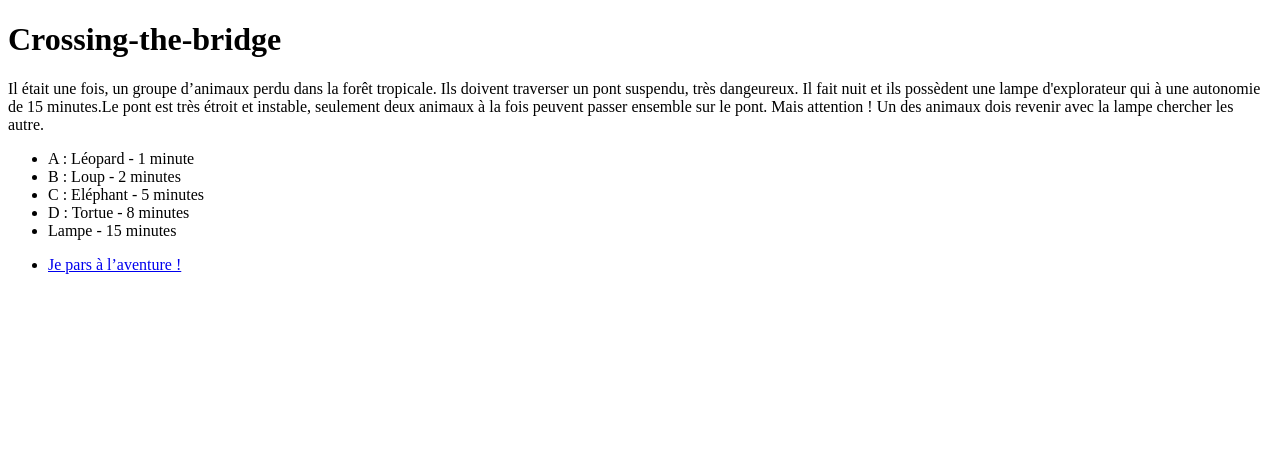
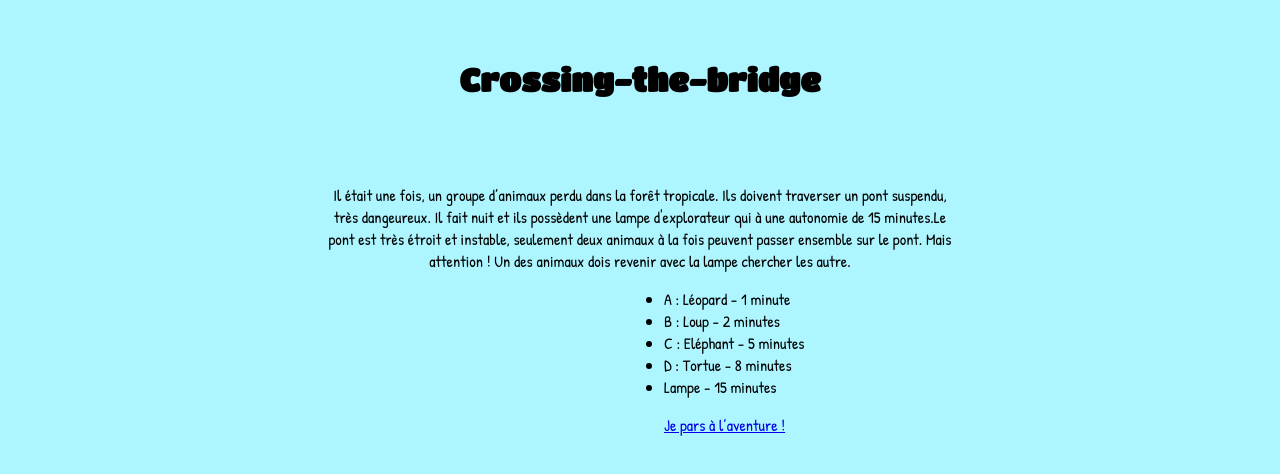
Before and after one commit to Eva-Rey/Crossing-the-bridge, a plain HTML site: page index.html in a window 1280 px wide. Drawn offline with Linux system fonts and the light colour scheme.

Commit message:
couleur et mise en page, page01

```diff
--- a/index.html
+++ b/index.html
@@ -3,6 +3,9 @@
   <head>
     <meta charset="utf-8">
     <title>Crossing the bridge</title>
+    <link rel="stylesheet" href="styles/main.css">
+    <link href="https://fonts.googleapis.com/css?family=Titan+One" rel="stylesheet">
+    <link href="https://fonts.googleapis.com/css?family=Patrick+Hand" rel="stylesheet">
   </head>
   <body>
 
@@ -11,19 +14,20 @@
 
 Il était une fois, un groupe d’animaux perdu dans la forêt tropicale. Ils doivent traverser un pont suspendu, très dangeureux. Il fait nuit et ils possèdent une lampe d'explorateur qui à une autonomie de 15 minutes.Le pont est très étroit et instable, seulement deux animaux à la fois peuvent passer ensemble sur le pont.
 Mais attention ! Un des animaux dois revenir avec la lampe chercher les autre.
+   </p>
 
-</p>
-
-<ul>
+<section>
+<ul class="animaux">
   <li>A : Léopard       - 1 minute</li>
   <li>B : Loup          - 2 minutes</li>
   <li>C : Eléphant      - 5 minutes</li>
   <li>D : Tortue        - 8 minutes</li>
   <li>Lampe             - 15 minutes</li>
 </ul>
+</section>
 
-    <ul>
-      <li><a href="choice01a.html">Je pars à l’aventure !</a></li>
+    <ul class="départ">
+      <a href="choice01a.html">Je pars à l’aventure !</a></li>
     </ul>
 
   </body>
--- /dev/null
+++ b/styles/main.css
@@ -0,0 +1,26 @@
+body{
+  background-color: #adf5ff;
+  font-family: 'Patrick Hand', cursive;
+
+  padding-left: 20em;
+  padding-right: 20em;
+  padding-top: 2em;
+}
+
+h1{
+  font-family:'Titan One', cursive;
+  text-align: center;
+}
+
+p{
+  padding-top: 4em;
+  text-align: center;
+}
+
+ul.animaux{
+  padding-left: 21em;
+}
+
+ul.départ{
+  padding-left: 21em;
+}
```
Also changed, not shown: 1 other file.
